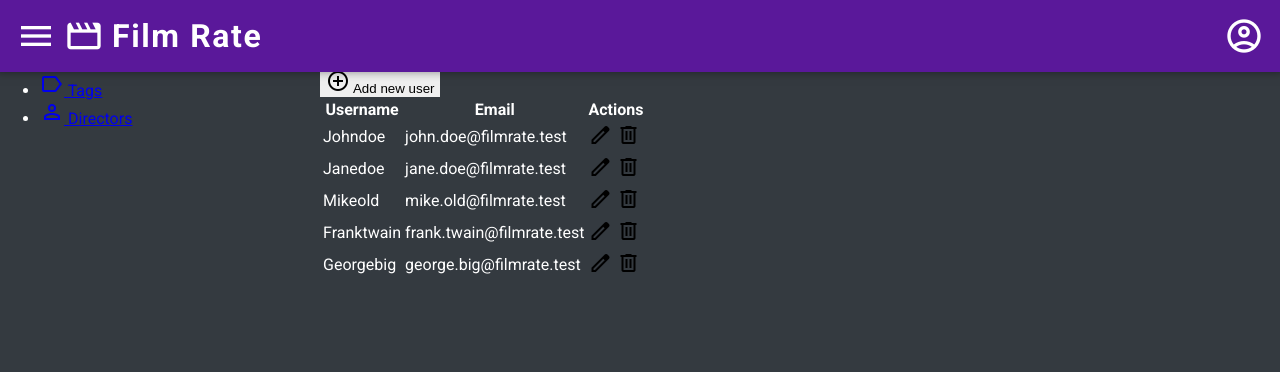
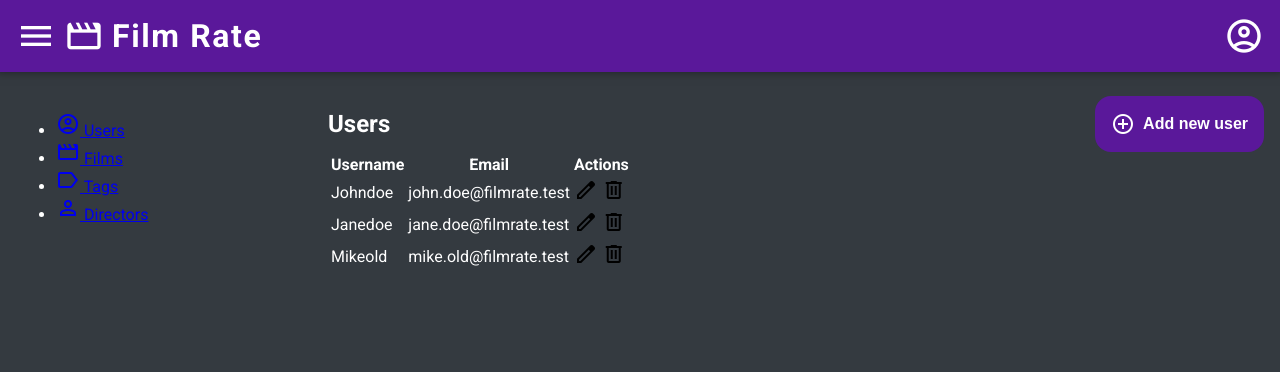
Before and after one commit to MikiWojak/film-list, a PHP site: page /admin-users in a window 1280 px wide. Shown: the top 372 px of the page. Run offline with PHP 8.4, Linux system fonts and the light colour scheme.

Commit message:
Mobile Admin Users - style

```diff
--- a/public/css/admin.css
+++ b/public/css/admin.css
@@ -1,14 +1,96 @@
 .admin-container {
     display: flex;
+
+    margin-top: calc(32px + 2em);
+    padding: 1.5em 1em;
+    padding-bottom: calc(80px + 1.5em);
+
+    @media only screen and (min-device-width: 768px) {
+        margin-top: calc(40px + 2em);
+        padding-bottom: 1.5em;
+    }
 }
 
 .navbar {
+    display: none;
     width: 25%;
 
     @media only screen and (min-device-width: 768px) {
-
+        display: block;
     }
 }
 
 .content {
+    width: 100%;
+
+    @media only screen and (min-device-width: 768px) {
+        width: 75%;
+    }
 }
+
+.list__header {
+    display: flex;
+    flex-direction: column;
+    align-items: center;
+    gap: 1em;
+
+    @media only screen and (min-device-width: 768px) {
+        flex-direction: row;
+        justify-content: space-between;
+        align-items: center;
+    }
+}
+
+.list__header h2 {
+    margin: 0;
+    font-size: 1.5em;
+}
+
+.add-item-btn {
+    background-color: #5A189A;
+    padding: 1em;
+    border-radius: 1em;
+    color: #fff;
+    gap: 0.5em;
+    font-size: 1em;
+}
+
+.list--mobile {
+    margin-top: 1em;
+    display: flex;
+    flex-direction: column;
+    gap: 1em;
+
+    @media only screen and (min-device-width: 768px) {
+        display: none;
+    }
+}
+
+.list__item {
+    background-color: #6C757D;
+    padding: 1em;
+    border-radius: 1em;
+}
+
+.list__item p {
+    margin: 0.5em 0;
+}
+
+.list__item__bottom {
+    margin-top: 1em;
+    display: flex;
+    justify-content: space-around;
+    align-items: center;
+}
+
+.list__item__bottom button {
+    color: #fff;
+}
+
+.table--desktop {
+    display: none;
+
+    @media only screen and (min-device-width: 768px) {
+        display: block;
+    }
+}
--- a/public/css/common.css
+++ b/public/css/common.css
@@ -156,7 +156,7 @@
     color: #dee2e6;
 }
 
-.btn_reset {
+.btn--reset {
     margin: 0;
     padding: 0;
     background-color: transparent;
--- a/public/views/admin-users.html
+++ b/public/views/admin-users.html
@@ -24,7 +24,7 @@
     <body>
         <header class="header">
             <div class="flex-row-center-center header_left">
-                <button class="material-symbols-outlined btn_reset header_menu">
+                <button class="material-symbols-outlined btn--reset header_menu">
                     menu
                 </button>
 
@@ -82,19 +82,84 @@
             </nav>
 
             <main class="content">
-                <div>
+                <div class="list__header">
                     <h2>Users</h2>
 
-                    <button>
+                    <button class="btn--reset flex-row-center-center add-item-btn">
                         <span class="material-symbols-outlined">
                             add_circle
                         </span>
                         <span>
-                            Add new user
+                            <b>Add new user</b>
                         </span>
                     </button>
                 </div>
-                <div class="table">
+                <div class="list--mobile">
+                    <section class="list__item">
+                        <p>Username:</p>
+                        <p><b>Johndoe</b></p>
+
+                        <p>Email:</p>
+                        <p><b>john.doe@filmrate.test</b></p>
+
+                        <div class="list__item__bottom">
+                            <button class="btn--reset">
+                                <span class="material-symbols-outlined">
+                                    edit
+                                </span>
+                            </button>
+                            <button class="btn--reset">
+                                <span class="material-symbols-outlined">
+                                    delete
+                                </span>
+                            </button>
+                        </div>
+                    </section>
+
+                    <section class="list__item">
+                        <p>Username:</p>
+                        <p><b>Janedoe</b></p>
+
+                        <p>Email:</p>
+                        <p><b>jane.doe@filmrate.test</b></p>
+
+                        <div class="list__item__bottom">
+                            <button class="btn--reset">
+                                <span class="material-symbols-outlined">
+                                    edit
+                                </span>
+                            </button>
+                            <button class="btn--reset">
+                                <span class="material-symbols-outlined">
+                                    delete
+                                </span>
+                            </button>
+                        </div>
+                    </section>
+
+                    <section class="list__item">
+                        <p>Username:</p>
+                        <p><b>Mikeold</b></p>
+
+                        <p>Email:</p>
+                        <p><b>mike.old@filmrate.test</b></p>
+
+                        <div class="list__item__bottom">
+                            <button class="btn--reset">
+                                <span class="material-symbols-outlined">
+                                    edit
+                                </span>
+                            </button>
+                            <button class="btn--reset">
+                                <span class="material-symbols-outlined">
+                                    delete
+                                </span>
+                            </button>
+                        </div>
+                    </section>
+                </div>
+
+                <div class="table--desktop">
                     <table>
                         <thead>
                             <tr>
@@ -108,12 +173,12 @@
                                 <td>Johndoe</td>
                                 <td>john.doe@filmrate.test</td>
                                 <td>
-                                    <button class="btn_reset">
+                                    <button class="btn--reset">
                                         <span class="material-symbols-outlined">
                                             edit
                                         </span>
                                     </button>
-                                    <button class="btn_reset">
+                                    <button class="btn--reset">
                                         <span class="material-symbols-outlined">
                                             delete
                                         </span>
@@ -124,12 +189,12 @@
                                 <td>Janedoe</td>
                                 <td>jane.doe@filmrate.test</td>
                                 <td>
-                                    <button class="btn_reset">
+                                    <button class="btn--reset">
                                         <span class="material-symbols-outlined">
                                             edit
                                         </span>
                                     </button>
-                                    <button class="btn_reset">
+                                    <button class="btn--reset">
                                         <span class="material-symbols-outlined">
                                             delete
                                         </span>
@@ -140,44 +205,12 @@
                                 <td>Mikeold</td>
                                 <td>mike.old@filmrate.test</td>
                                 <td>
-                                    <button class="btn_reset">
+                                    <button class="btn--reset">
                                         <span class="material-symbols-outlined">
                                             edit
                                         </span>
                                     </button>
-                                    <button class="btn_reset">
-                                        <span class="material-symbols-outlined">
-                                            delete
-                                        </span>
-                                    </button>
-                                </td>
-                            </tr>
-                            <tr>
-                                <td>Franktwain</td>
-                                <td>frank.twain@filmrate.test</td>
-                                <td>
-                                    <button class="btn_reset">
-                                        <span class="material-symbols-outlined">
-                                            edit
-                                        </span>
-                                    </button>
-                                    <button class="btn_reset">
-                                        <span class="material-symbols-outlined">
-                                            delete
-                                        </span>
-                                    </button>
-                                </td>
-                            </tr>
-                            <tr>
-                                <td>Georgebig</td>
-                                <td>george.big@filmrate.test</td>
-                                <td>
-                                    <button class="btn_reset">
-                                        <span class="material-symbols-outlined">
-                                            edit
-                                        </span>
-                                    </button>
-                                    <button class="btn_reset">
+                                    <button class="btn--reset">
                                         <span class="material-symbols-outlined">
                                             delete
                                         </span>
```
